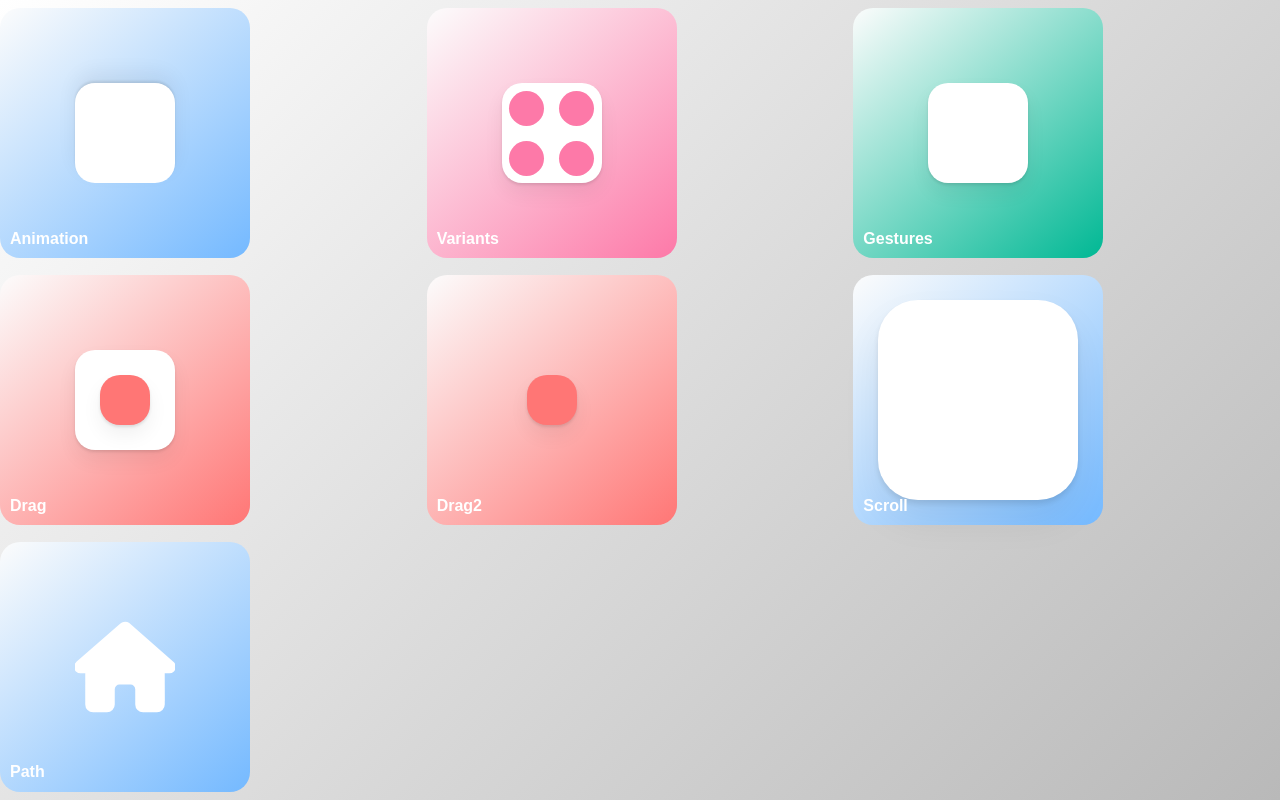
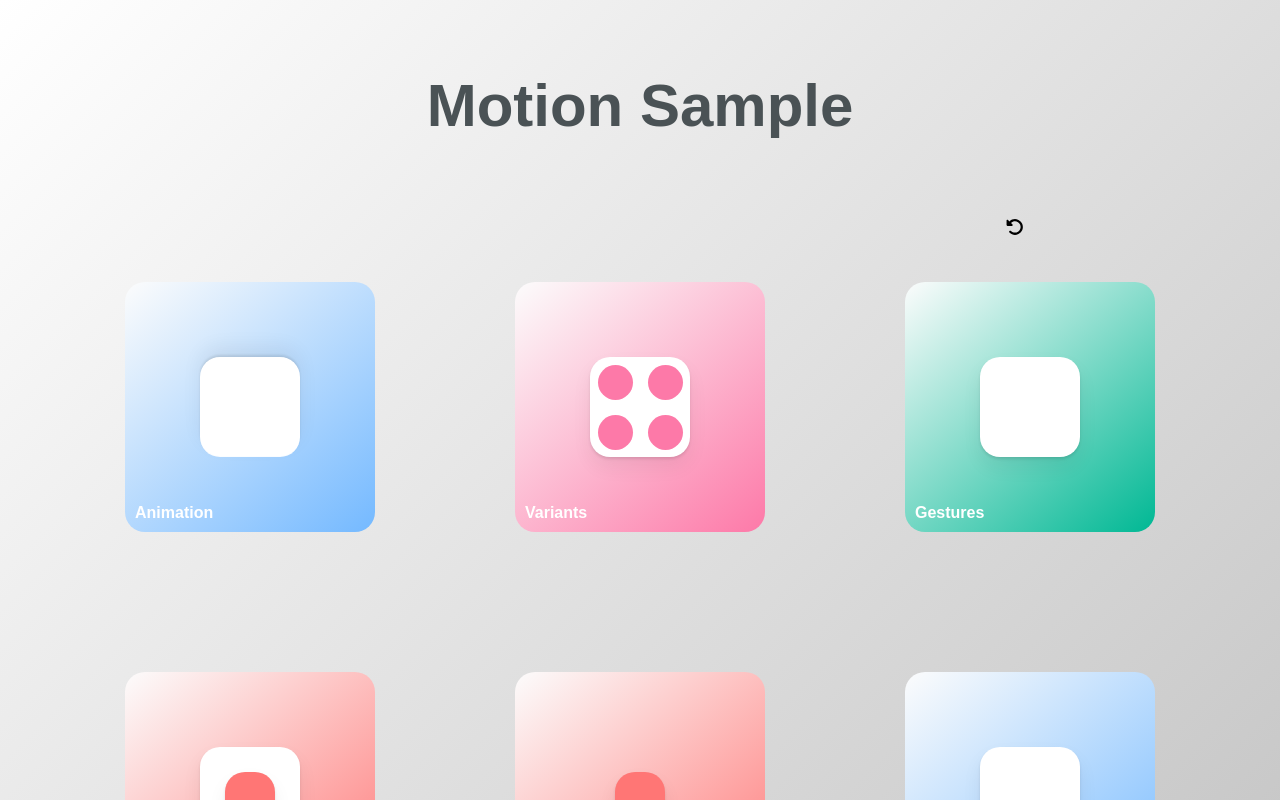
Before and after one commit to chspower1/motion, a React (Create React App) app: page / in a window 1280 px wide. Shown: the top 800 px of the page. Built offline with nearby package versions, Linux system fonts and the light colour scheme.

Commit message:
sample 끝

```diff
--- a/src/App.tsx
+++ b/src/App.tsx
@@ -5,14 +5,37 @@ import { render } from "react-dom";
 
 // Styled - Components
 const Wrapper = styled.div`
-    height: 100vh;
+    display: flex;
+    flex-direction: column;
+    align-items: center;
+    height: auto;
     width: 100vw;
-    display: grid;
-    grid-template-columns: repeat(3, 1fr);
+`;
+const Container = styled.div`
+    display: flex;
+    position: relative;
+    flex-wrap: wrap;
     justify-content: center;
     align-items: center;
 `;
-const Container = styled(motion.div)<{ bgColor?: string }>`
+const Title = styled.h1`
+    position: relative;
+    font-size: 60px;
+    font-weight: 800;
+    margin: 70px;
+    color: #4a5255;
+`;
+const RedirectBtn = styled.button`
+    position: absolute;
+    top: 0px;
+    right: 250px;
+    background: none;
+    border: none;
+    width: 30px;
+    height: 30px;
+    cursor: pointer;
+`;
+const ContentContainer = styled(motion.div)<{ bgColor?: string }>`
     position: relative;
     background: linear-gradient(140deg, rgb(252, 252, 252), ${(props) => props.bgColor});
     width: 250px;
@@ -20,12 +43,13 @@ const Container = styled(motion.div)<{ bgColor?: string }>`
     display: flex;
     justify-content: center;
     align-items: center;
+    margin: 70px;
     border-radius: 20px;
     .circle {
         background-color: ${(props) => props.bgColor};
     }
 `;
-const Title = styled.h1`
+const ContentTitle = styled.h1`
     color: rgb(255, 255, 255);
     z-index: 1000;
     position: absolute;
@@ -110,41 +134,61 @@ function App() {
     const constranisRef = useRef(null);
     const scrollRef = useRef(null);
     const x = useMotionValue(0);
-    const boxRotate = useTransform(x, [-100, 100], [-360, 360]);
+    const y = useMotionValue(0);
+    const boxRotateX = useTransform(x, [-100, 100], [-540, 540]);
+    const boxRotateY = useTransform(y, [-100, 100], [-540, 540]);
     const boxBgColor = useTransform(
         x,
         [-100, 0, 100],
-        ["rgb(47, 73, 185)", "rgb(255, 118, 117)", "rgb(23, 151, 123)"]
+        ["rgb(116, 185, 255)", "rgb(255, 118, 117)", "rgb(162, 155, 254)"]
     );
     const { scrollYProgress } = useScroll();
-    const ScrollScale = useTransform(scrollYProgress, [0, 1], [0.1, 2]);
+    const ScrollScale = useTransform(scrollYProgress, [0, 1], [0.8, 1]);
     useEffect(() => {
-        scrollYProgress.onChange(() => console.log(scrollYProgress.get()));
+        // x.onChange(() => console.log(x.get()));
+        y.onChange(() => console.log(y.get()));
     }, []);
     return (
         <Wrapper>
-            <button style={{ position: "absolute" }} onClick={() => window.location.reload()}>
-                새로고침
-            </button>
-            <Container bgColor="rgb(116, 185, 255)">
-                <Title>Animation</Title>
+            <Title>Motion Sample</Title>
+
+            <Container>
+                <RedirectBtn
+                    style={{ position: "absolute" }}
+                    onClick={() => window.location.reload()}
+                >
+                    <svg
+                        width={"100%"}
+                        height={"100%"}
+                        xmlns="http://www.w3.org/2000/svg"
+                        viewBox="0 0 512 512"
+                    >
+                        <path d="M48.5 224H40c-13.3 0-24-10.7-24-24V72c0-9.7 5.8-18.5 14.8-22.2s19.3-1.7 26.2 5.2L98.6 96.6c87.6-86.5 228.7-86.2 315.8 1c87.5 87.5 87.5 229.3 0 316.8s-229.3 87.5-316.8 0c-12.5-12.5-12.5-32.8 0-45.3s32.8-12.5 45.3 0c62.5 62.5 163.8 62.5 226.3 0s62.5-163.8 0-226.3c-62.2-62.2-162.7-62.5-225.3-1L185 183c6.9 6.9 8.9 17.2 5.2 26.2s-12.5 14.8-22.2 14.8H48.5z" />
+                    </svg>
+                </RedirectBtn>
+                {/* Animation */}
+                <ContentContainer bgColor="rgb(116, 185, 255)">
+                    <ContentTitle>Animation</ContentTitle>
                     <Box variants={myVars1} initial="start" animate="end" />
-            </Container>
-            <Container bgColor="rgb(253, 121, 168)">
-                <Title>Variants</Title>
+                </ContentContainer>
+                {/* Variants */}
+                <ContentContainer bgColor="rgb(253, 121, 168)">
+                    <ContentTitle>Variants</ContentTitle>
                     <Box variants={myVars2} initial="start" animate="end">
                         <Circle className="circle" variants={circleVariants} />
                         <Circle className="circle" variants={circleVariants} />
                         <Circle className="circle" variants={circleVariants} />
                         <Circle className="circle" variants={circleVariants} />
                     </Box>
-            </Container>
-            <Container bgColor="rgb(0, 184, 148)">
-                <Title>Gestures</Title>
+                </ContentContainer>
+                {/* Gestures */}
+                <ContentContainer bgColor="rgb(0, 184, 148)">
+                    <ContentTitle>Gestures</ContentTitle>
                     <Box variants={myVars1} whileHover="hover" whileTap="tap" />
-            </Container>
-            <Container bgColor="rgb(255, 118, 117)">
-                <Title>Drag</Title>
+                </ContentContainer>
+                {/* Drag */}
+                <ContentContainer bgColor="rgb(255, 118, 117)">
+                    <ContentTitle>Drag</ContentTitle>
                     <Box variants={myVars1} isDrag={true} ref={constranisRef}>
                         {/* transition을 주려면 rgb(숫자)값으로 줘야함 */}
                         <DragBox
@@ -154,24 +198,33 @@ function App() {
                             whileDrag={{ backgroundColor: "rgb(250, 177, 160)" }}
                         />
                     </Box>
-            </Container>
-            <Container bgColor="rgb(255, 118, 117)" ref={scrollRef}>
-                <Title>Drag2</Title>
+                </ContentContainer>
+                {/* Drag2 */}
+                <ContentContainer bgColor="rgb(255, 118, 117)" ref={scrollRef}>
+                    <ContentTitle>Drag2</ContentTitle>
 
                     <DragBox
-                    style={{ x, rotateZ: boxRotate, backgroundColor: boxBgColor }}
+                        style={{
+                            x,
+                            y,
+                            rotateY: boxRotateX,
+                            rotateX: boxRotateY,
+                            backgroundColor: boxBgColor,
+                        }}
                         drag
                         dragElastic={0.1}
                         dragSnapToOrigin
                         dragConstraints={scrollRef}
                     />
-            </Container>
-            <Container bgColor="rgb(116, 185, 255)">
-                <Title>Scroll</Title>
+                </ContentContainer>
+                {/* Scroll */}
+                <ContentContainer bgColor="rgb(116, 185, 255)">
+                    <ContentTitle>Scroll</ContentTitle>
                     <Box style={{ scale: ScrollScale }} />
-            </Container>
-            <Container bgColor="rgb(116, 185, 255)">
-                <Title>Path</Title>
+                </ContentContainer>
+                {/* Path */}
+                <ContentContainer bgColor="rgb(116, 185, 255)">
+                    <ContentTitle>Path</ContentTitle>
                     <Svg viewBox="0 0 576 512">
                         <motion.path
                             variants={pathVar}
@@ -186,6 +239,7 @@ function App() {
                             d="M575.8 255.5c0 18-15 32.1-32 32.1h-32l.7 160.2c0 2.7-.2 5.4-.5 8.1V472c0 22.1-17.9 40-40 40H456c-1.1 0-2.2 0-3.3-.1c-1.4 .1-2.8 .1-4.2 .1H416 392c-22.1 0-40-17.9-40-40V448 384c0-17.7-14.3-32-32-32H256c-17.7 0-32 14.3-32 32v64 24c0 22.1-17.9 40-40 40H160 128.1c-1.5 0-3-.1-4.5-.2c-1.2 .1-2.4 .2-3.6 .2H104c-22.1 0-40-17.9-40-40V360c0-.9 0-1.9 .1-2.8V287.6H32c-18 0-32-14-32-32.1c0-9 3-17 10-24L266.4 8c7-7 15-8 22-8s15 2 21 7L564.8 231.5c8 7 12 15 11 24z"
                         />
                     </Svg>
+                </ContentContainer>
             </Container>
         </Wrapper>
     );
```
Lines whose indentation alone changed are shown as unchanged.
